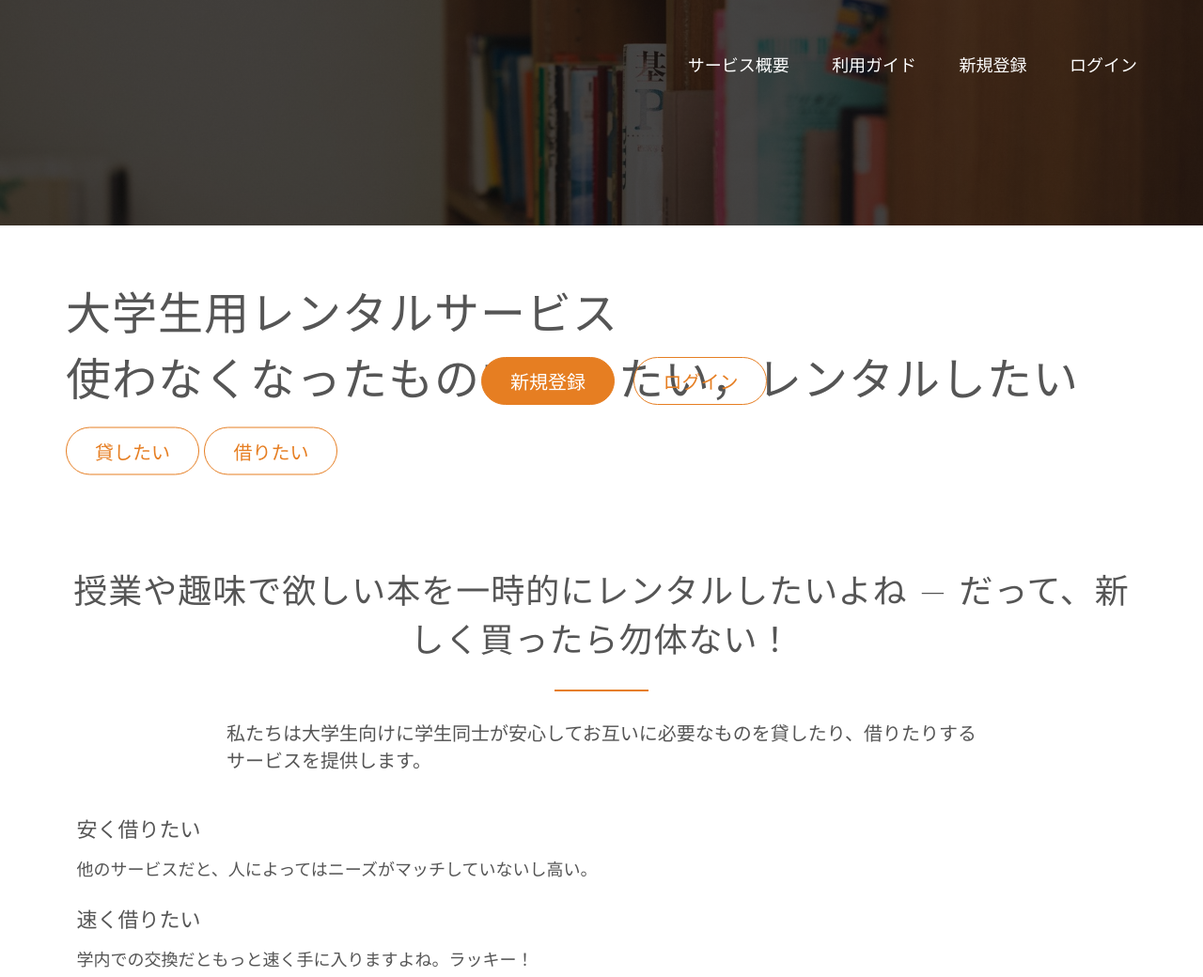
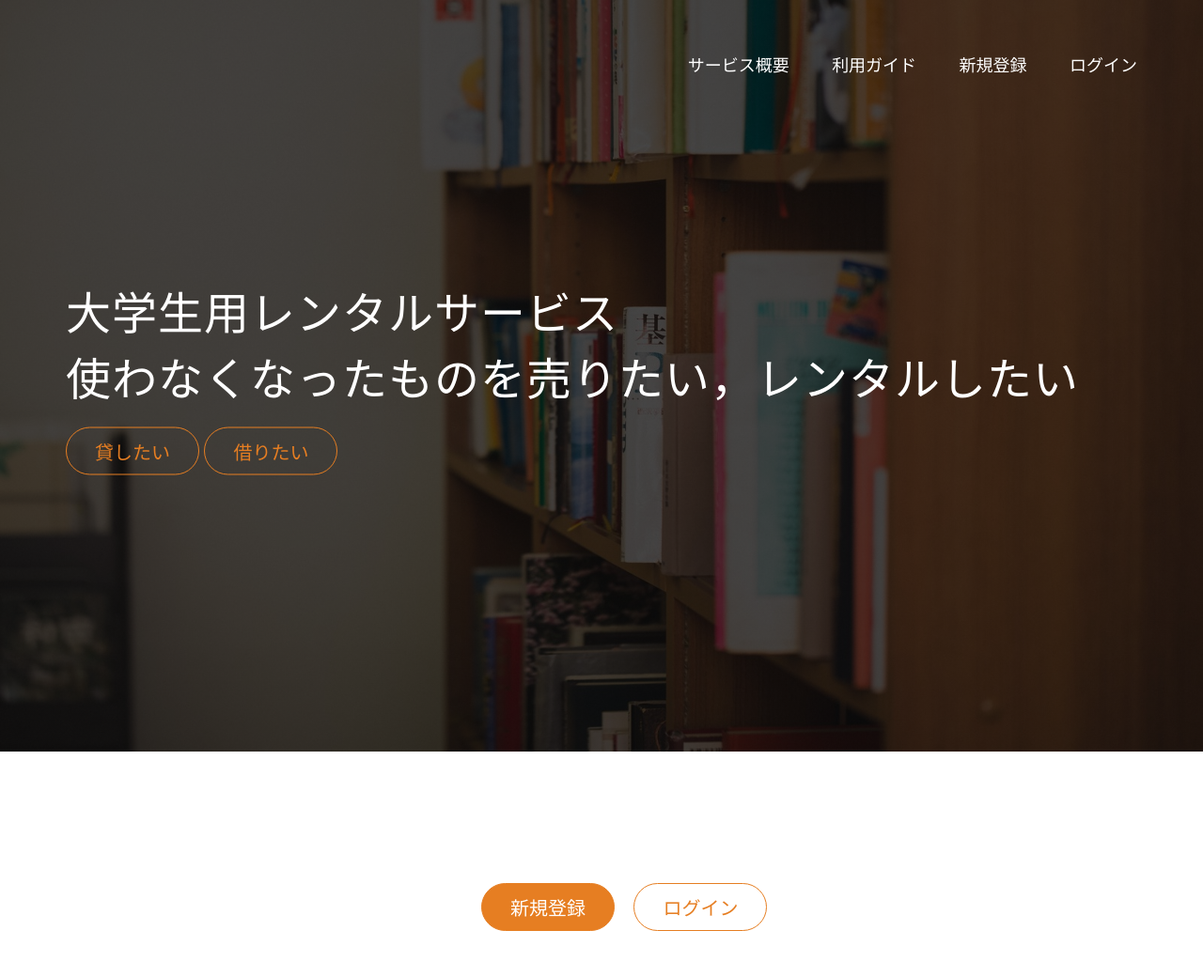
Before and after one commit to WataruKudo0914/web_eng, a Flask app: page / in a window 1280 px wide; the page is wider, and only the part inside the window is pictured. Shown: the top 1040 px of that part at 94% size. Run offline with Flask 2, Linux system fonts and the light colour scheme; some libraries are stand-ins or nearby versions.

Commit message:
headerの大きさの調整

```diff
--- /dev/null
+++ b/static/home_page.css
@@ -0,0 +1,3 @@
+header{
+  height: 100vh;
+}
--- a/static/style.css
+++ b/static/style_template.css
@@ -22,6 +22,11 @@ body {
     display: block;
     height: 0;
     visibility: hidden;
+}
+
+section{
+  padding-top:10px;
+  padding-bottom:10px;
 }
 
 
@@ -99,9 +104,13 @@ header {
     background-image: -webkit-linear-gradient(rgba(0, 0, 0, 0.7), rgba(0, 0, 0, 0.7)), url(img/hon1.jpg);
     background-image: linear-gradient(rgba(0, 0, 0, 0.7), rgba(0, 0, 0, 0.7)), url(img/hon1.jpg);
     background-size: cover;
+    /* height: 100vh; */
     background-position: center;
-    height: 30vh;
     background-attachment: fixed;
+}
+
+header h1{
+  color: #fff;
 }
 
 .hero-text-box {
--- a/templates/home_page.html
+++ b/templates/home_page.html
@@ -2,11 +2,9 @@
 {% block title %}レンタルサービス{% endblock %}
 {% block head %}
 {{super()}}
-<head>
-    <meta charset="utf-8">
     <meta name="viewport" content="width=device-width, initial-scale=1.0">
     <meta name="description" content="">
-</head>
+    <link rel="stylesheet" href="../static/home_page.css">
 {% endblock %}
 
 {% block contents %}
--- a/templates/page_template.html
+++ b/templates/page_template.html
@@ -3,12 +3,13 @@
     <meta charset="utf-8"/>
     {% block head %}
     <title>{% block title %}{% endblock %}</title>
+    <link rel="stylesheet" href="../static/style_template.css">
     {% endblock %}
 <!--
   <link rel="stylesheet" href="https://maxcdn.bootstrapcdn.com/bootstrap/4.0.0/css/bootstrap.min.css"
   integrity="sha384-Gn5384xqQ1aoWXA+058RXPxPg6fy4IWvTNh0E263XmFcJlSAwiGgFAW/dAiS6JXm" crossorigin="anonymous"/>
 -->
-  <link rel="stylesheet" href="../static/style.css">
+
   </head>
   <body>
     <div class="all_container">
--- a/templates/sign_in.html
+++ b/templates/sign_in.html
@@ -2,12 +2,14 @@
 {% block title %}サインイン{% endblock %}
 {% block head %}
 {{super()}}
+<link rel="stylesheet" href="../static/sign_in.css">
 {% endblock %}
 
 {% block contents %}
   <header>
-    サインイン
+    <h1>サインイン</h1>
   </header>
+
   <section id=login>
     <form method="POST" action="/login",enctype="multipart/form-data">
       <input placeholder="名前" name="username" type="text"/>
```
Also changed, not shown: static/sign_in.css (added, +8 -0 lines), static/top_page.css (line endings or trailing spaces).
